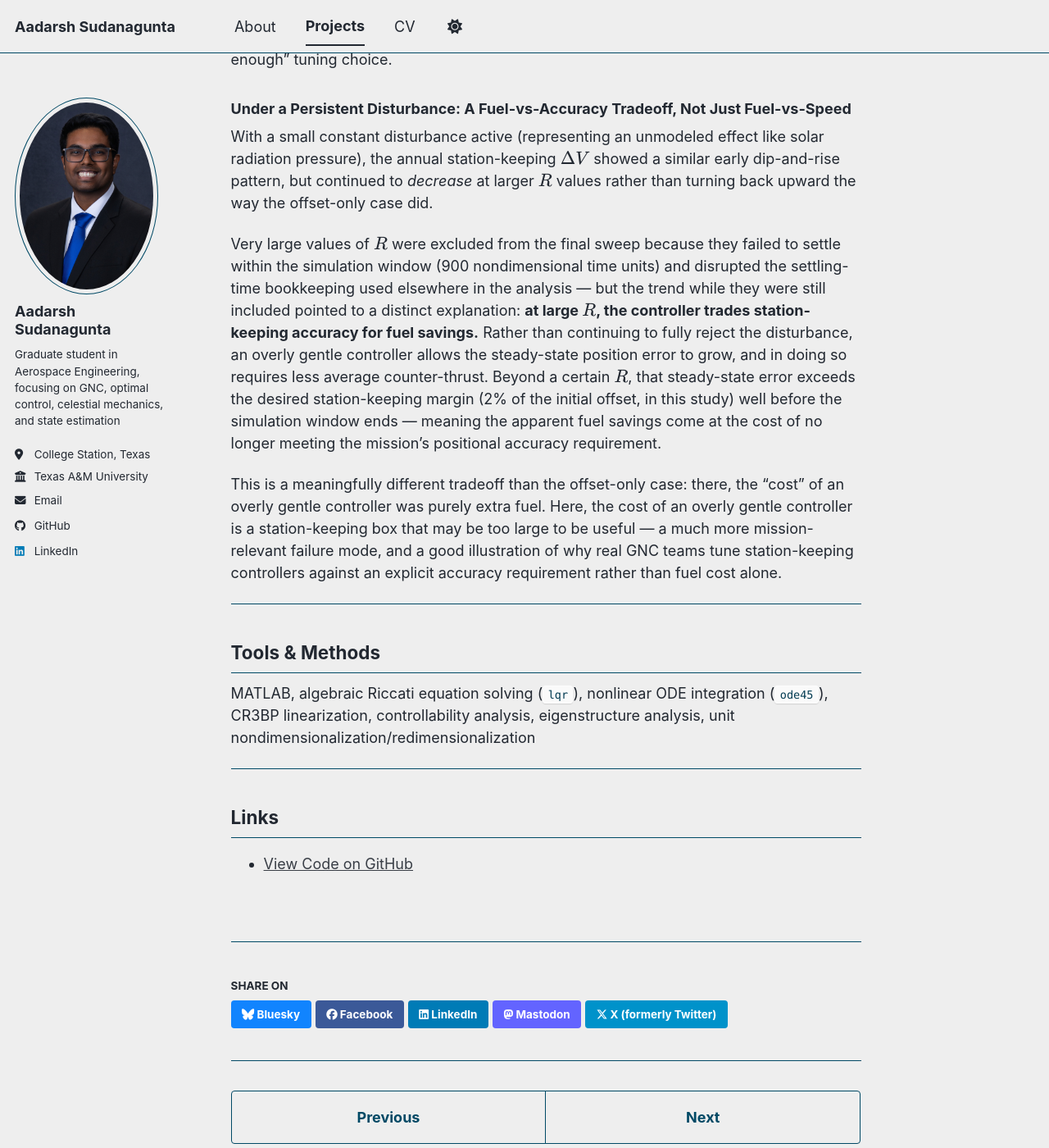
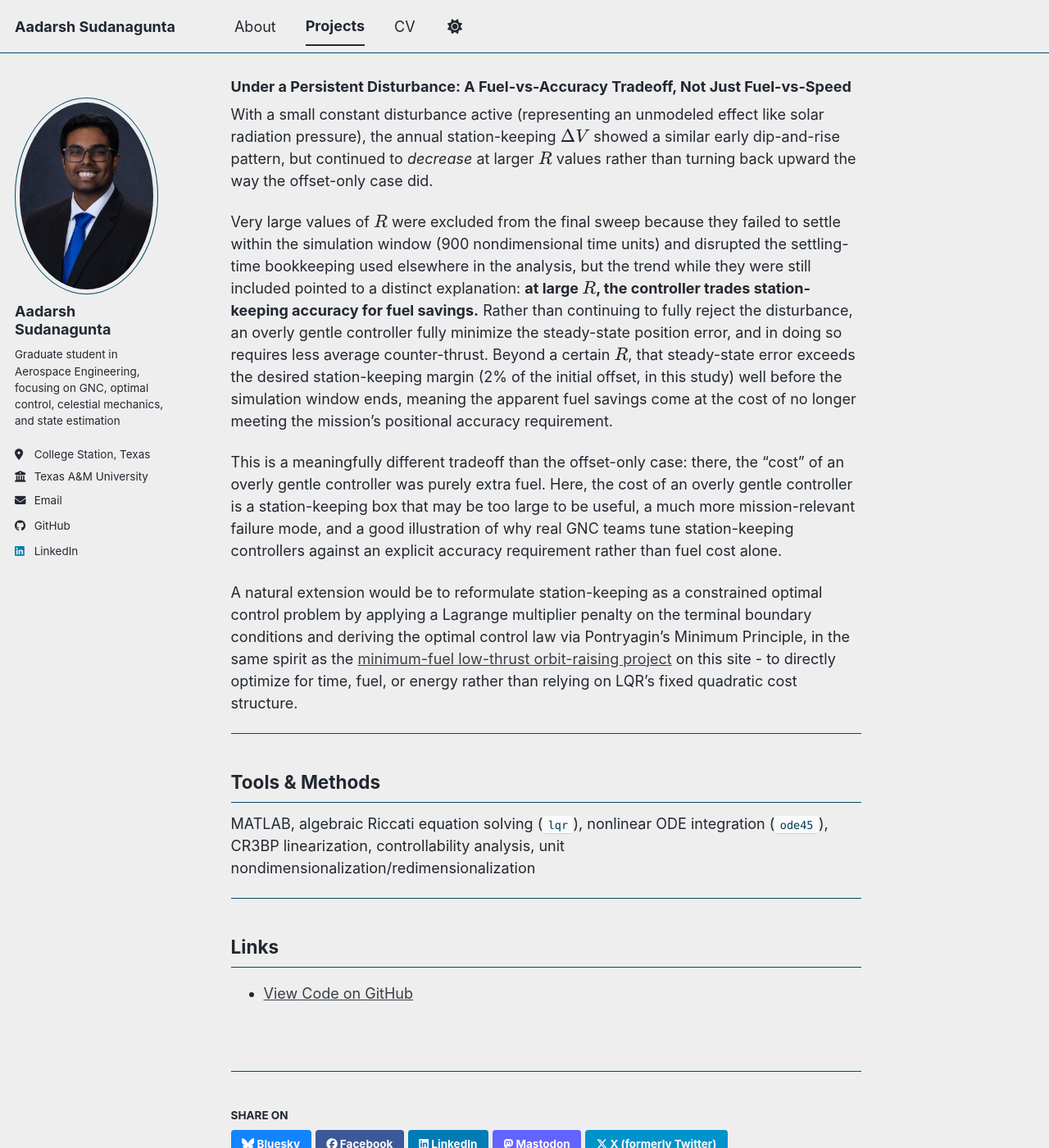
Before and after one commit to aadasud/aadasud.github.io, a Jekyll site: the page built from _portfolio/LQR Station Keeping.md, in a window 1280 px wide and 1400 px high, scrolled down 3107 px. Shown: the whole window at 82% size. Built offline with Jekyll 4.4.1, drawn with Linux system fonts in a browser that asks for light colours; a script bundle is joined from its source files by our own code; library files that are not in the unit come from our copies; some of the changed text lies outside the part shown.

Commit message:
Update LQR Station Keeping.md

```diff
--- a/_portfolio/LQR Station Keeping.md
+++ b/_portfolio/LQR Station Keeping.md
@@ -70,7 +69,7 @@ representing unmodeled effects like solar radiation pressure.
 
 The closed-loop eigenvalues confirm exactly what changed: the previously
 unstable mode (\\(+2.93\\)) becomes stable (\\(-2.90\\)), and the oscillatory
-center-manifold modes each picked up modest additional damping — LQR
+center-manifold modes each picked up modest additional damping. The LQR
 didn't just barely tame the bad mode, it improved the whole system's
 behavior.
 
@@ -112,31 +111,39 @@ offset-only case did.
 Very large values of \\(R\\) were excluded from the final sweep because they
 failed to settle within the simulation window (900 nondimensional time
 units) and disrupted the settling-time bookkeeping used elsewhere in the
-analysis — but the trend while they were still included pointed to a
+analysis, but the trend while they were still included pointed to a
 distinct explanation: **at large \\(R\\), the controller trades
 station-keeping accuracy for fuel savings.** Rather than continuing to
-fully reject the disturbance, an overly gentle controller allows the
-steady-state position error to grow, and in doing so requires less
+fully reject the disturbance, an overly gentle controller fully minimize the
+steady-state position error, and in doing so requires less
 average counter-thrust. Beyond a certain \\(R\\), that steady-state error
 exceeds the desired station-keeping margin (2% of the initial offset, in
-this study) well before the simulation window ends — meaning the apparent
+this study) well before the simulation window ends, meaning the apparent
 fuel savings come at the cost of no longer meeting the mission's
 positional accuracy requirement.
 
 This is a meaningfully different tradeoff than the offset-only case: there,
 the "cost" of an overly gentle controller was purely extra fuel. Here, the
 cost of an overly gentle controller is a station-keeping box that may be
-too large to be useful — a much more mission-relevant failure mode, and a
+too large to be useful, a much more mission-relevant failure mode, and a
 good illustration of why real GNC teams tune station-keeping controllers
 against an explicit accuracy requirement rather than fuel cost alone.
+
+A natural extension would be to reformulate station-keeping as a
+constrained optimal control problem by applying a Lagrange multiplier
+penalty on the terminal boundary conditions and deriving the optimal
+control law via Pontryagin's Minimum Principle, in the same spirit as the
+[minimum-fuel low-thrust orbit-raising project](/portfolio/leo-minfuel-shooting/)
+on this site - to directly optimize for time, fuel, or energy rather than
+relying on LQR's fixed quadratic cost structure.
 
 ---
 
 ## Tools & Methods
 
 MATLAB, algebraic Riccati equation solving (`lqr`), nonlinear ODE
-integration (`ode45`), CR3BP linearization, controllability analysis,
-eigenstructure analysis, unit nondimensionalization/redimensionalization
+integration (`ode45`), CR3BP linearization, controllability analysis, unit
+nondimensionalization/redimensionalization
 
 ---
 
```
Also changed, not shown: other parts of _portfolio/LQR Station Keeping.md (+4 -5 lines).
